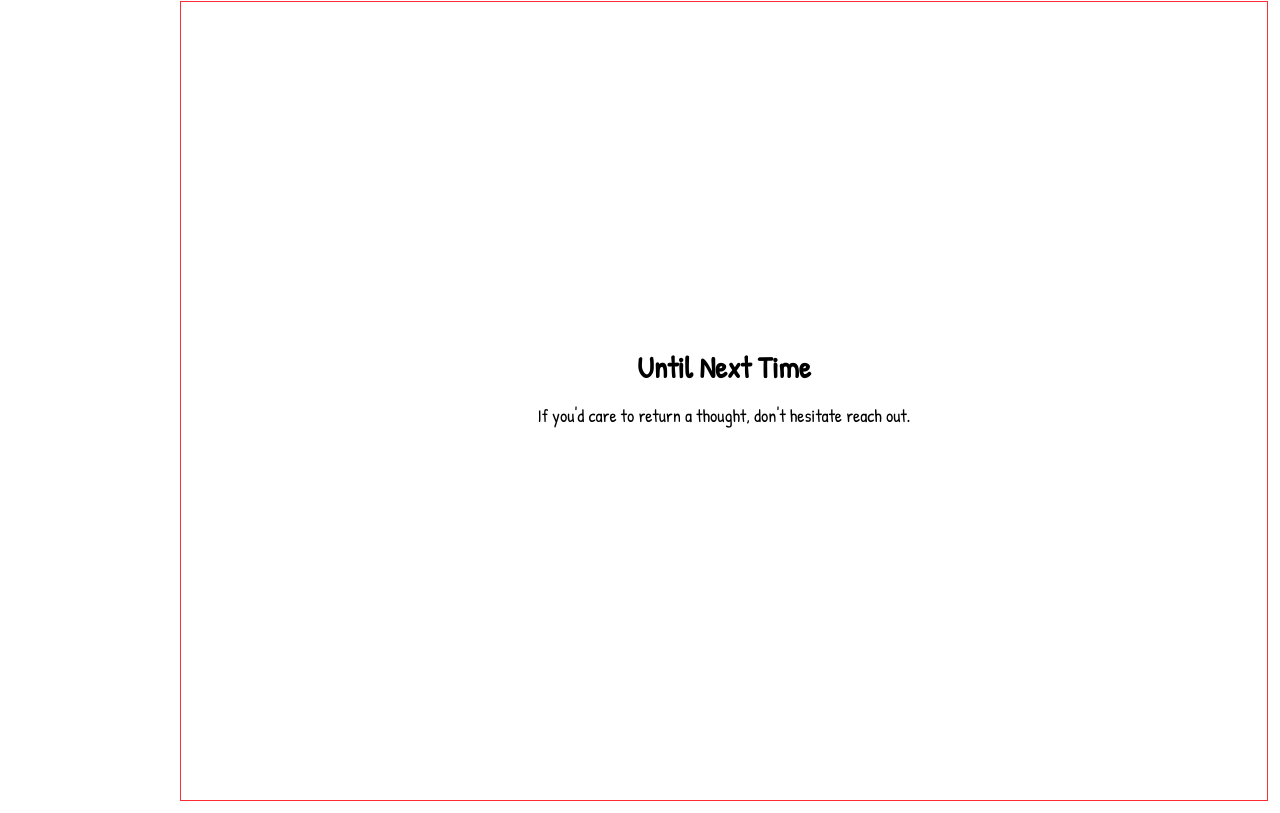
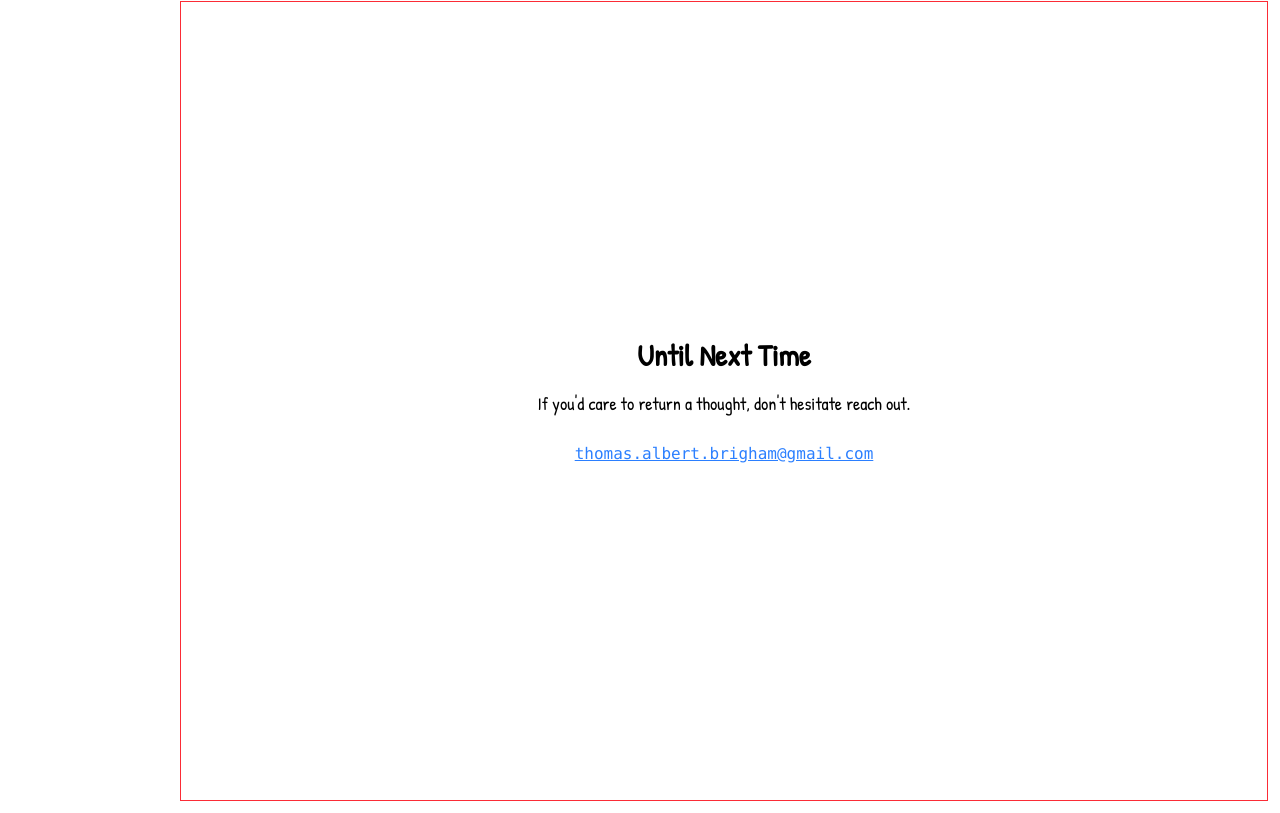
Before and after one commit to denoire/denoire.github.io, a Next.js app: page / in a window 1280 px wide. Shown: the part 9642-10455 px from the top of the page. Built offline with nearby package versions, Linux system fonts and the light colour scheme.

Commit message:
Add contact information

```diff
--- a/app/components/Closing.js
+++ b/app/components/Closing.js
@@ -12,6 +12,14 @@ export default function Closing() {
             <p className="text-lg leading-relaxed mb-6">
                 If you&apos;d care to return a thought, don&apos;t hesitate reach out.
             </p>
+            <div className="text-md font-mono text-blue-500">
+                <a
+                    href="mailto:thomas.albert.brigham@gmail.com"
+                    className="underline hover:text-blue-900 hover:text-[102%] transition-text duration-200"
+                >
+                    thomas.albert.brigham@gmail.com
+                </a>
+            </div>
         </section>
-);
+    );
 }
```
